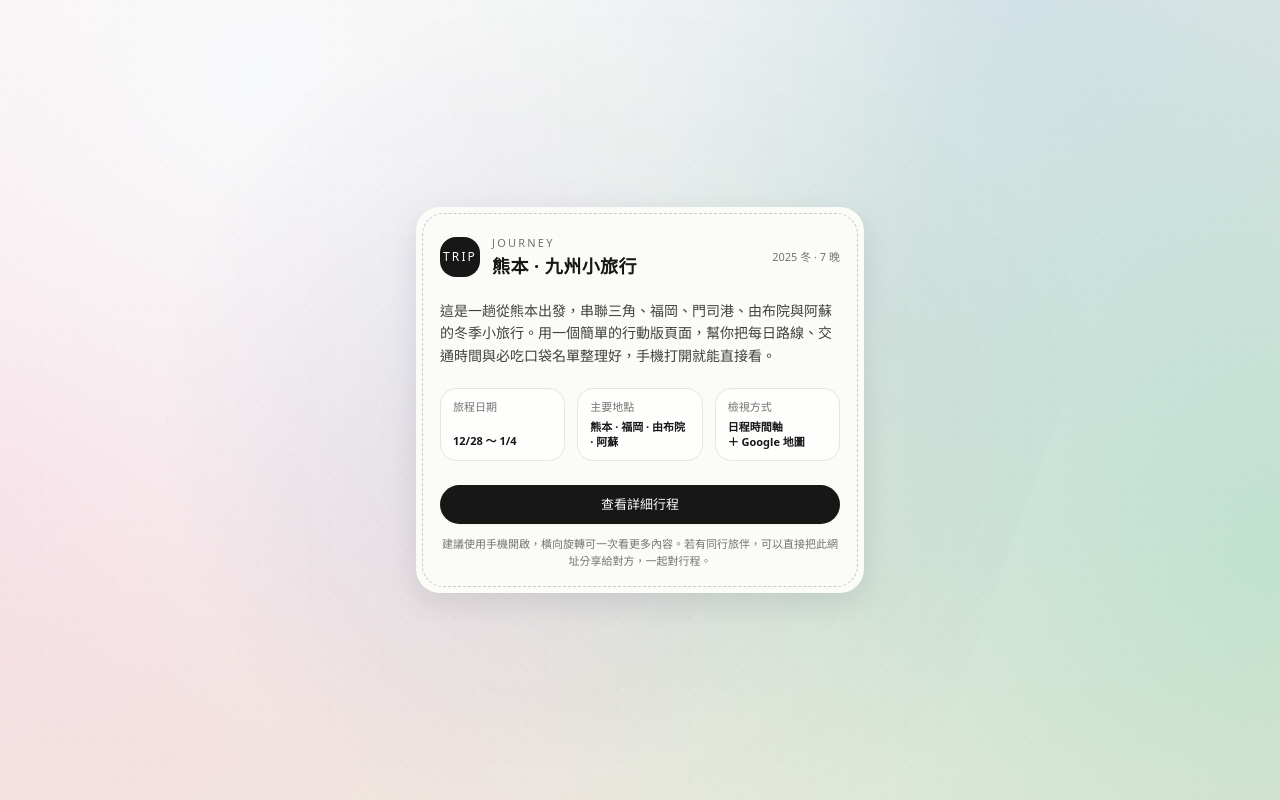
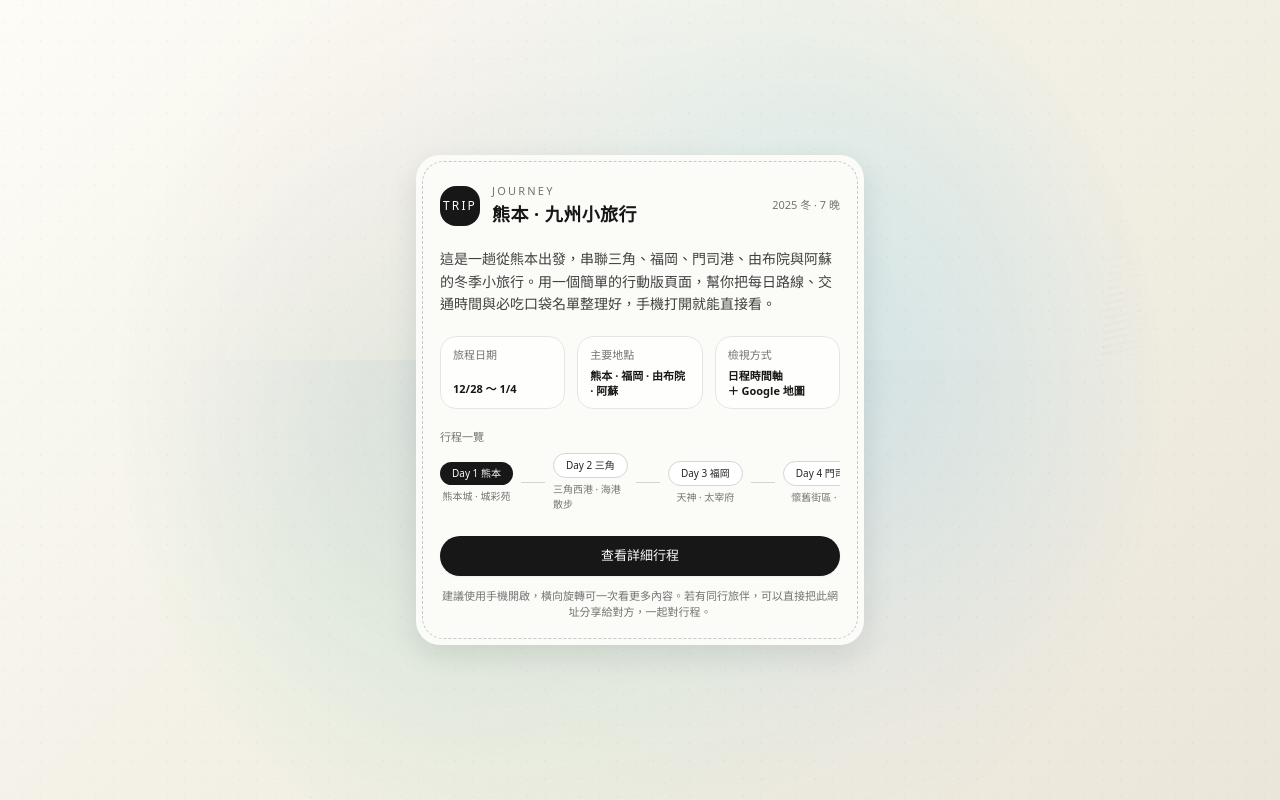
Before and after one commit to ohenenenoh/-, a plain HTML site: page index.html in a window 1280 px wide. Drawn offline with nearby package versions, Linux system fonts and the light colour scheme.

Commit message:
Update index.html

```diff
--- a/index.html
+++ b/index.html
@@ -14,7 +14,6 @@
       color: #0f172a;
     }
 
-    /* 手繪福岡背景：紙張 + 圓形漸層 + 線稿 */
     .app-shell {
       min-height: 100vh;
       display: flex;
@@ -24,38 +23,74 @@
       position: relative;
       overflow: hidden;
       background:
-        radial-gradient(circle at 20% 10%, rgba(248, 250, 252, 0.95) 0, transparent 55%),
-        radial-gradient(circle at 80% 0%, rgba(96, 165, 250, 0.18) 0, transparent 60%),
-        radial-gradient(circle at 0% 60%, rgba(244, 114, 182, 0.22) 0, transparent 55%),
-        radial-gradient(circle at 100% 70%, rgba(52, 211, 153, 0.22) 0, transparent 55%),
         linear-gradient(135deg, #fdfcf7 0%, #f3f1e6 45%, #ebe6da 100%);
     }
 
-    /* 紙張噪點質感 */
     .app-shell::before {
       content: "";
       position: absolute;
       inset: -40px;
       background-image:
         radial-gradient(circle, rgba(15, 23, 42, 0.04) 1px, transparent 0),
-        radial-gradient(circle, rgba(15, 23, 42, 0.02) 0.8px, transparent 0);
+        radial-gradient(circle, rgba(15, 23, 42, 0.02) 0.9px, transparent 0);
       background-size: 18px 18px, 32px 32px;
       opacity: 0.55;
       mix-blend-mode: multiply;
       pointer-events: none;
     }
 
-    /* 手繪線稿：像河流 / 港灣輪廓 */
-    .app-shell::after {
-      content: "";
+    .fukuoka-layer {
+      pointer-events: none;
       position: absolute;
       inset: 0;
       background:
-        radial-gradient(circle at 15% 75%, rgba(37, 99, 235, 0.18) 0, transparent 55%),
-        conic-gradient(from 200deg at 90% 20%, rgba(15, 23, 42, 0.07), transparent 40%, rgba(15, 23, 42, 0.05), transparent 75%);
+        radial-gradient(circle at 82% 14%, rgba(56, 189, 248, 0.35) 0, transparent 55%),
+        radial-gradient(circle at 15% 80%, rgba(52, 211, 153, 0.35) 0, transparent 55%),
+        radial-gradient(circle at 0% 40%, rgba(244, 114, 182, 0.32) 0, transparent 55%),
+        radial-gradient(circle at 100% 65%, rgba(96, 165, 250, 0.32) 0, transparent 55%);
       opacity: 0.85;
-      mask-image: radial-gradient(circle at 50% 50%, black 0, transparent 65%);
-      pointer-events: none;
+      mask-image: radial-gradient(circle at 50% 50%, black 0, transparent 70%);
+    }
+
+    .fukuoka-layer::before {
+      content: "";
+      position: absolute;
+      width: 120px;
+      height: 260px;
+      right: 6%;
+      top: 12%;
+      background:
+        linear-gradient(180deg, rgba(15, 23, 42, 0.12), transparent 60%),
+        repeating-linear-gradient(
+          -12deg,
+          rgba(30, 64, 175, 0.5),
+          rgba(30, 64, 175, 0.5) 3px,
+          transparent 3px,
+          transparent 7px
+        );
+      clip-path: polygon(50% 0, 70% 18%, 85% 100%, 15% 100%, 30% 18%);
+      opacity: 0.55;
+      filter: blur(0.3px);
+    }
+
+    .fukuoka-layer::after {
+      content: "";
+      position: absolute;
+      left: -10%;
+      bottom: -5%;
+      width: 140%;
+      height: 60%;
+      background:
+        radial-gradient(circle at 20% 20%, rgba(59, 130, 246, 0.12) 0, transparent 55%),
+        conic-gradient(
+          from 210deg at 10% 40%,
+          rgba(15, 23, 42, 0.12),
+          transparent 40%,
+          rgba(15, 23, 42, 0.08),
+          transparent 75%
+        );
+      opacity: 0.8;
+      mask-image: radial-gradient(circle at 40% 0%, black 0, transparent 70%);
     }
 
     .muji-card {
@@ -82,6 +117,8 @@
 </head>
 <body class="antialiased text-neutral-900">
   <div class="app-shell">
+    <div class="fukuoka-layer"></div>
+
     <main class="muji-card relative z-10">
       <!-- 標誌區 -->
       <div class="flex items-center justify-between mb-5">
@@ -111,7 +148,7 @@
       </section>
 
       <!-- 資訊卡片 -->
-      <section class="grid grid-cols-3 gap-3 mb-6 text-[11px]">
+      <section class="grid grid-cols-3 gap-3 mb-5 text-[11px]">
         <div class="rounded-2xl border border-neutral-200 bg-white/70 px-3 py-2.5 flex flex-col justify-between">
           <span class="text-neutral-500 mb-1">旅程日期</span>
           <span class="font-semibold text-neutral-900">12/28 ～ 1/4</span>
@@ -127,6 +164,79 @@
           <span class="font-semibold text-neutral-900 leading-snug">
             日程時間軸<br />＋ Google 地圖
           </span>
+        </div>
+      </section>
+
+      <!-- 迷你 Timeline 預覽 -->
+      <section class="mb-5">
+        <p class="text-[11px] text-neutral-500 mb-2">行程一覽</p>
+        <div class="flex items-center gap-2 text-[11px] overflow-x-auto pb-1">
+          <!-- 橫向時間線 -->
+          <div class="flex items-center gap-2 flex-nowrap">
+            <!-- 每一天是一個 pill + 線 -->
+            <div class="flex items-center gap-2" >
+              <div class="flex flex-col items-center">
+                <span class="px-3 py-1 rounded-full bg-neutral-900 text-neutral-50 text-[10px] whitespace-nowrap">
+                  Day 1 熊本
+                </span>
+                <span class="mt-1 text-[10px] text-neutral-500">熊本城 · 城彩苑</span>
+              </div>
+              <div class="h-[1px] w-6 bg-neutral-300 flex-shrink-0"></div>
+            </div>
+            <div class="flex items-center gap-2">
+              <div class="flex flex-col items-center">
+                <span class="px-3 py-1 rounded-full bg-white text-neutral-800 border border-neutral-300 text-[10px] whitespace-nowrap">
+                  Day 2 三角
+                </span>
+                <span class="mt-1 text-[10px] text-neutral-500">三角西港 · 海港散步</span>
+              </div>
+              <div class="h-[1px] w-6 bg-neutral-300 flex-shrink-0"></div>
+            </div>
+            <div class="flex items-center gap-2">
+              <div class="flex flex-col items-center">
+                <span class="px-3 py-1 rounded-full bg-white text-neutral-800 border border-neutral-300 text-[10px] whitespace-nowrap">
+                  Day 3 福岡
+                </span>
+                <span class="mt-1 text-[10px] text-neutral-500">天神 · 太宰府</span>
+              </div>
+              <div class="h-[1px] w-6 bg-neutral-300 flex-shrink-0"></div>
+            </div>
+            <div class="flex items-center gap-2">
+              <div class="flex flex-col items-center">
+                <span class="px-3 py-1 rounded-full bg-white text-neutral-800 border border-neutral-300 text-[10px] whitespace-nowrap">
+                  Day 4 門司港
+                </span>
+                <span class="mt-1 text-[10px] text-neutral-500">懷舊街區 · 海景</span>
+              </div>
+              <div class="h-[1px] w-6 bg-neutral-300 flex-shrink-0"></div>
+            </div>
+            <div class="flex items-center gap-2">
+              <div class="flex flex-col items-center">
+                <span class="px-3 py-1 rounded-full bg-white text-neutral-800 border border-neutral-300 text-[10px] whitespace-nowrap">
+                  Day 5 由布院
+                </span>
+                <span class="mt-1 text-[10px] text-neutral-500">湯之坪街道 · 金鱗湖</span>
+              </div>
+              <div class="h-[1px] w-6 bg-neutral-300 flex-shrink-0"></div>
+            </div>
+            <div class="flex items-center gap-2">
+              <div class="flex flex-col items-center">
+                <span class="px-3 py-1 rounded-full bg-white text-neutral-800 border border-neutral-300 text-[10px] whitespace-nowrap">
+                  Day 6 阿蘇
+                </span>
+                <span class="mt-1 text-[10px] text-neutral-500">草千里 · 火山景觀</span>
+              </div>
+              <div class="h-[1px] w-6 bg-neutral-300 flex-shrink-0"></div>
+            </div>
+            <div class="flex items-center gap-2">
+              <div class="flex flex-col items-center">
+                <span class="px-3 py-1 rounded-full bg-white text-neutral-800 border border-neutral-300 text-[10px] whitespace-nowrap">
+                  Day 7 熊本
+                </span>
+                <span class="mt-1 text-[10px] text-neutral-500">市區散步 · 返回</span>
+              </div>
+            </div>
+          </div>
         </div>
       </section>
 
```
